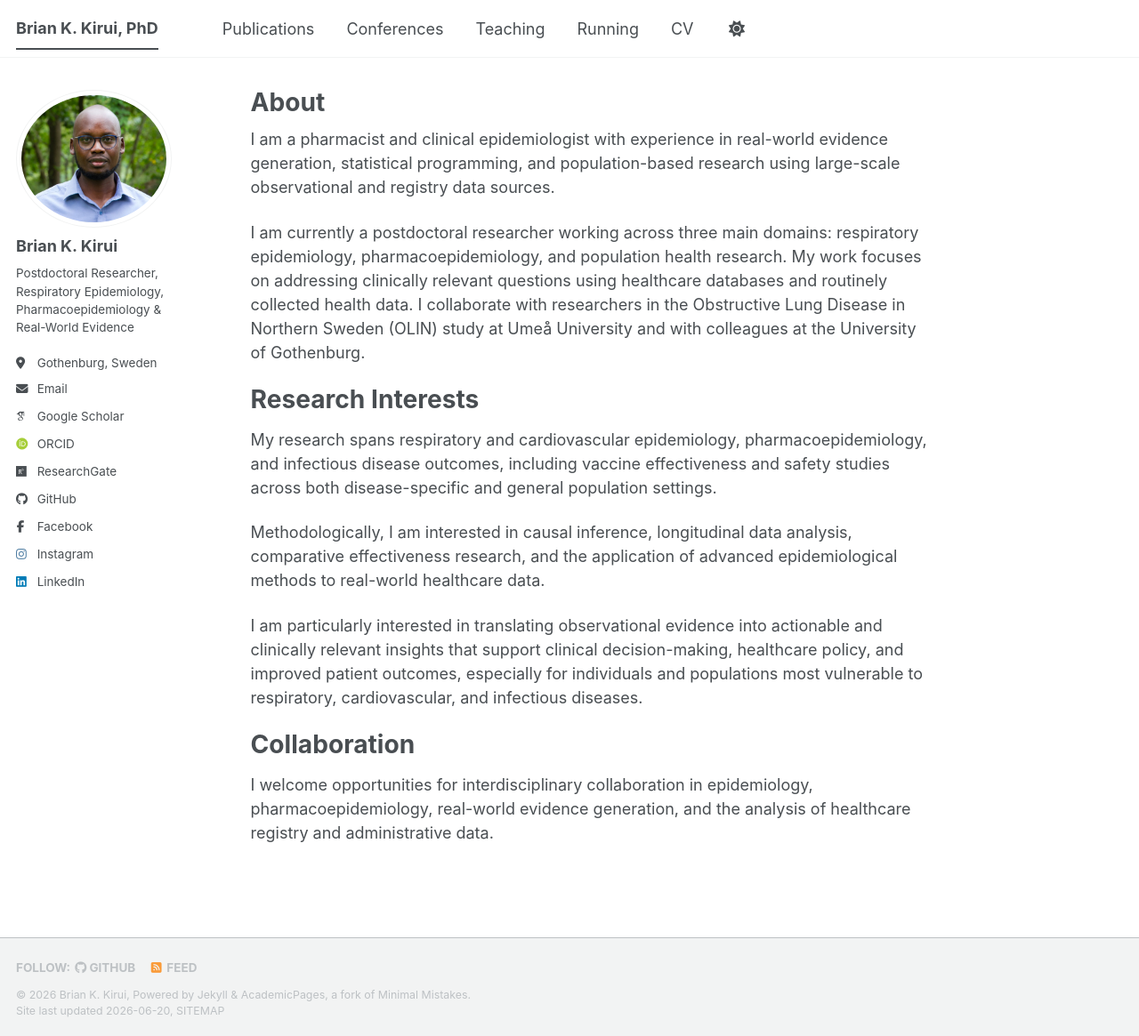
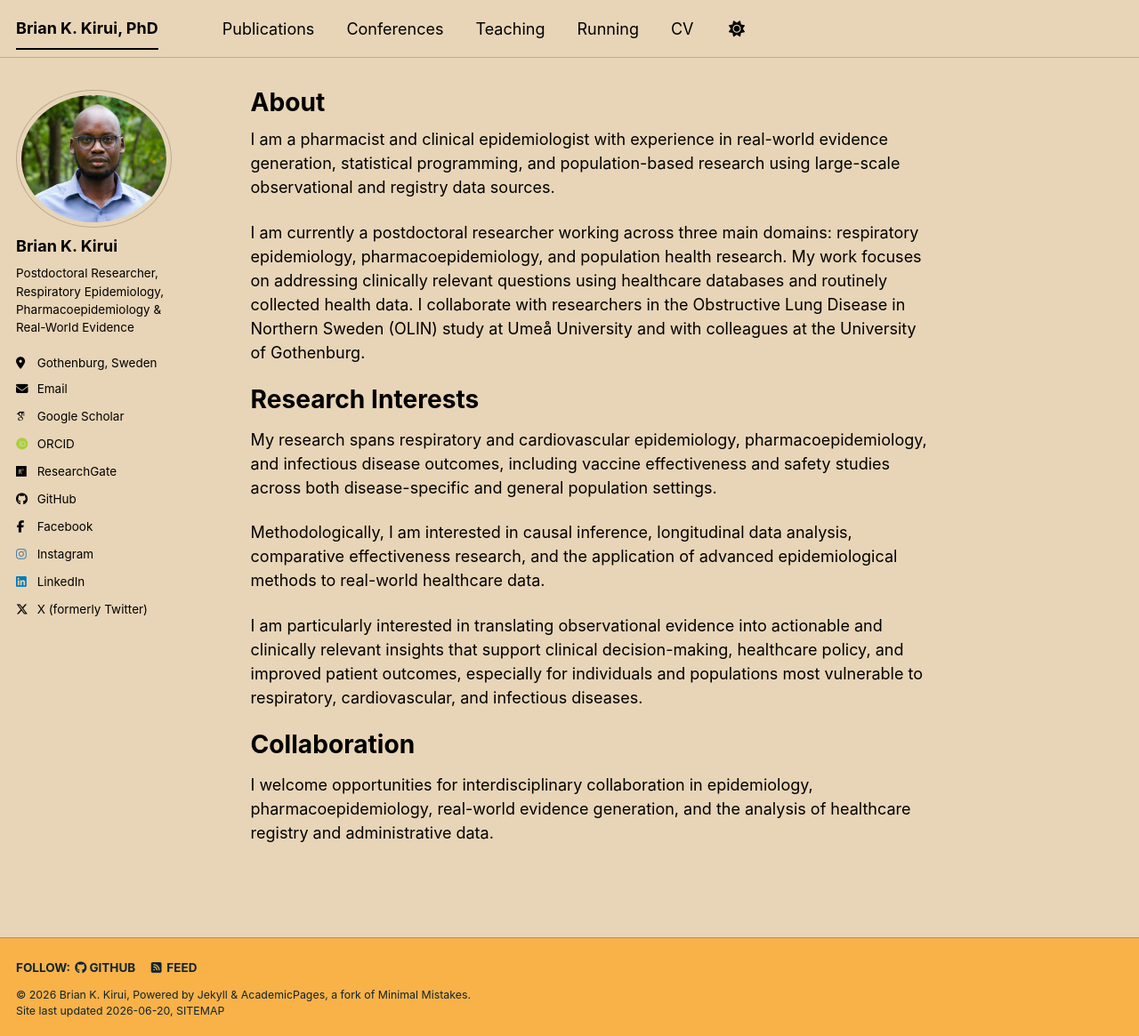
Before and after one commit to BrianKibiwott/briankibiwott.github.io, a Jekyll site: the page built from _pages/about.md, in a window 1280 px wide and 1165 px high. Shown: the whole window at 89% size. Built offline with Jekyll 4.4.1, drawn with Linux system fonts in a browser that asks for light colours; some web fonts are replaced; a script bundle is joined from its source files by our own code; library files that are not in the unit come from our copies; part of the change alters nothing that is shown.

Commit message:
Final website updates 2 20260620

```diff
--- a/_config.yml
+++ b/_config.yml
@@ -8,7 +8,7 @@
 
 # Basic Site Settings
 locale                   : "en-US"
-site_theme               : "default" # The available themes options are "default", "air", "sunrise", "mint", "dirt" and "contrast"
+site_theme               : "sunrise" # The available themes options are "default", "air", "sunrise", "mint", "dirt" and "contrast"
 title                    : "Brian K. Kirui, PhD"
 title_separator          : "-"
 name                     : &name "Brian K. Kirui"
@@ -52,22 +52,22 @@ author:
   bitbucket        : # Username - Update with your username on the site
   codepen          : # Username
   dribbble         : # Username
-  github           : "https://github.com/BrianKibiwott"
+  github           : "BrianKibiwott"
   kaggle           : # Username
   stackoverflow    : # User number or user number and name (i.e., use "1" or "1/jeff-atwood")
 
   # Social media
   artstation       : # Username
   #bluesky          : "bsky.app" # Replace this with you Bluesky username
-  facebook         : https://www.facebook.com/kibiwottbrian/
+  facebook         : "kibiwottbrian"
   flickr           : # Username
   foursquare       : # Username
   goodreads        : # Username
   google_plus      : # Username
   keybase          : # Username
-  instagram        : https://www.instagram.com/briankibiwott/
+  instagram        : "briankibiwott"
   lastfm           : # Username
-  linkedin         : "https://linkedin.com/in/briankkirui"
+  linkedin         : "briankkirui"
   mastodon         : # URL
   medium           : # URL
   pinterest        : # Username
@@ -75,7 +75,7 @@ author:
   steam            : # Username
   telegram         : # URL
   tumblr           : # Username
-  twitter          : # Username for X / Twitter
+  twitter          :  "briankibiwott5" #for X / Twitter
   vine             : # Username
   weibo            : # Username
   wikipedia        : # Username
```
